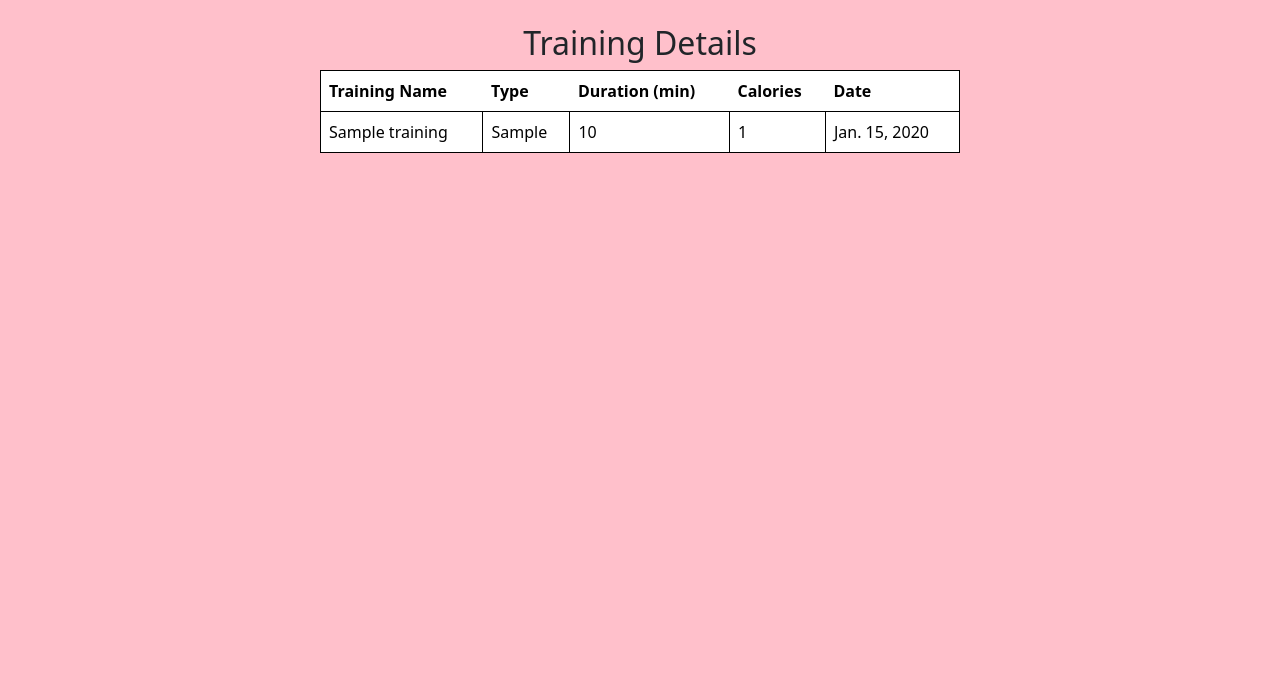
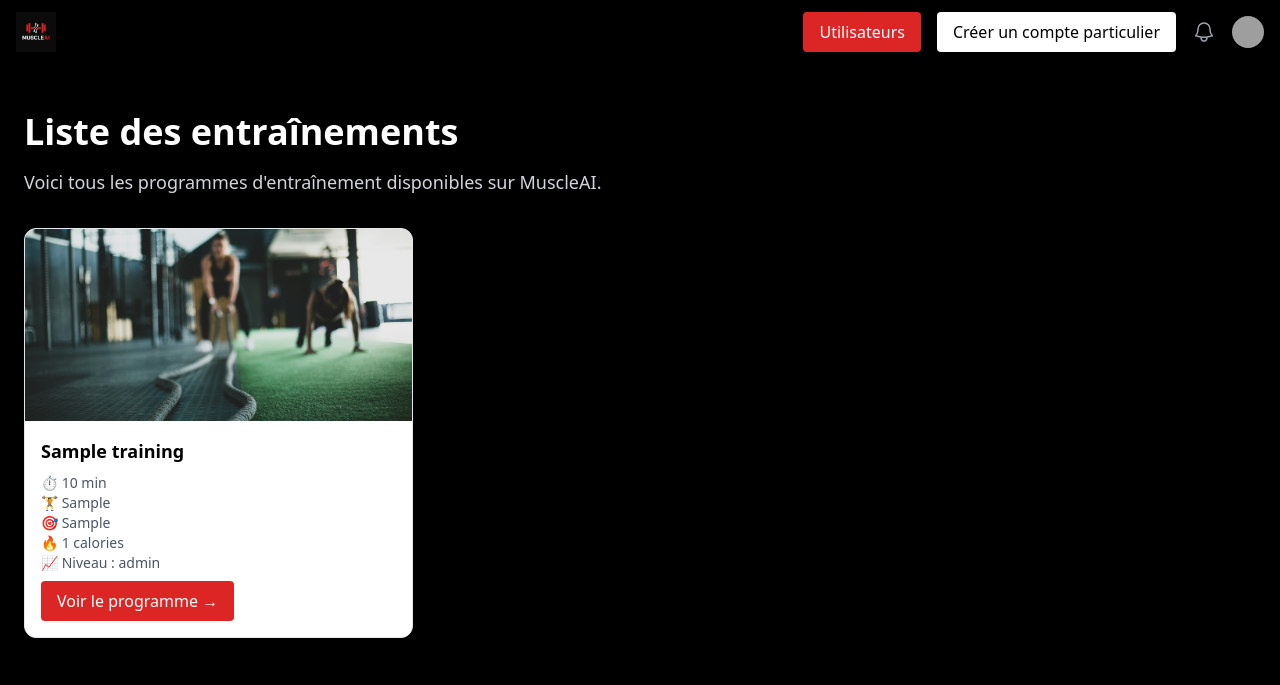
Before and after one commit to orianecorral/MuscleAI, a Django app: page /trainings in a window 1280 px wide. Shown: the top 685 px of the page. Run offline with Django 5.2, Linux system fonts and the light colour scheme; tables that the repository leaves empty hold one stand-in row (values such as "Sample post"); some libraries are stand-ins or nearby versions; grey boxes are pictures that could not be loaded.

Commit message:
ajout header

```diff
--- /dev/null
+++ b/myproject/myapp/templates/partials/header.html
@@ -0,0 +1,58 @@
+{% load static %}
+<nav class="bg-black shadow-lg">
+  <div class="max-w-7xl mx-auto px-4">
+    <div class="flex justify-between h-16 items-center">
+      <!-- Logo -->
+      <div class="flex-shrink-0">
+        <img
+          src="{% static 'assets/images/logo_muscleai.png' %}"
+          alt="MuscleAI Logo"
+          class="h-10 w-auto"
+        />
+      </div>
+
+      <!-- Navigation -->
+      <div class="hidden sm:flex items-center space-x-4">
+        <a
+          href="{% url 'profile_show' %}"
+          class="bg-red-600 text-white px-4 py-2 rounded hover:bg-red-700 transition"
+        >
+          Utilisateurs
+        </a>
+        <a
+          href="{% url 'profile_create' %}"
+          class="bg-white text-black px-4 py-2 rounded hover:bg-gray-200 transition"
+        >
+          Créer un compte particulier
+        </a>
+
+        <!-- Notifications -->
+        <button
+          type="button"
+          class="relative text-gray-400 hover:text-white"
+        >
+          <span class="sr-only">Voir les notifications</span>
+          <svg class="w-6 h-6" fill="none" viewBox="0 0 24 24" stroke="currentColor">
+            <path
+              stroke-linecap="round"
+              stroke-linejoin="round"
+              stroke-width="1.5"
+              d="M14.857 17.082a23.848 23.848 0 005.454-1.31A8.967 8.967 0 0118 9.75V9A6 6 0 006 9v.75a8.967 8.967 0 01-2.312 6.022 23.848 23.848 0 005.455 1.31m5.714 0a24.255 24.255 0 01-5.714 0m5.714 0a3 3 0 11-5.714 0"
+            />
+          </svg>
+        </button>
+
+        <!-- Avatar -->
+        <div class="relative">
+          <button type="button" class="flex rounded-full">
+            <img
+              class="h-8 w-8 rounded-full"
+              src="https://images.unsplash.com/photo-1472099645785-5658abf4ff4e"
+              alt="Avatar"
+            />
+          </button>
+        </div>
+      </div>
+    </div>
+  </div>
+</nav>
--- a/myproject/myapp/templates/trainings/training_show.html
+++ b/myproject/myapp/templates/trainings/training_show.html
@@ -1,53 +1,52 @@
 <!DOCTYPE html>
 <html lang="en">
+  <head>
+    <meta charset="UTF-8" />
+    <meta name="viewport" content="width=device-width, initial-scale=1.0" />
+    <title>Entraînements - MuscleAI</title>
+    <script src="https://cdn.tailwindcss.com"></script>
+  </head>
 
-<head>
-    <link href="https://cdn.jsdelivr.net/npm/bootstrap@5.3.2/dist/css/bootstrap.min.css" rel="stylesheet"
-        integrity="sha384-T3c6CoIi6uLrA9TneNEoa7RxnatzjcDSCmG1MXxSR1GAsXEV/Dwwykc2MPK8M2HN" crossorigin="anonymous">
-    <style>
-        table,
-        tr,
-        td {
-            border: 1px solid black;
-            border-collapse: collapse;
+  <body class="bg-black text-white font-sans">
+    {% load static %}
+    {% include 'partials/header.html' %}
 
-        }
-    </style>
-    <meta charset="UTF-8">
-    <title>Training</title>
-</head>
+    <!-- Main Content -->
+    <main class="container mx-auto px-6 py-12">
+      <h1 class="text-4xl font-bold text-white mb-4">Liste des entraînements</h1>
+      <p class="text-lg text-gray-300">
+        Voici tous les programmes d'entraînement disponibles sur MuscleAI.
+      </p>
 
-<body style="background-color:pink;">
-    <div class="w-50 m-auto">
-        <h2 class="text-center mt-4"> Training Details</h2>
-        <table class="table">
-            <thead>
-                <tr>
-                    <th>Training Name</th>
-                    <th>Type</th>
-                    <th>Duration (min)</th>
-                    <th>Calories</th>
-                    <th>Date</th>
-                </tr>
-            </thead>
-            <tbody>
-                {% for training in trainings %}
-                <tr>
-                    <td>{{ training.training_name }}</td>
-                    <td>{{ training.training_type }}</td>
-                    <td>{{ training.training_duration }}</td>
-                    <td>{{ training.training_calories }}</td>
-                    <td>{{ training.training_date }}</td>
-                </tr>
-                {% empty %}
-                <tr>
-                    <td colspan="5">Aucun training trouvé.</td>
-                </tr>
-                {% endfor %}
-            </tbody>
-        </table>
-
-    </div>
-</body>
-
+      <div class="grid grid-cols-1 sm:grid-cols-2 lg:grid-cols-3 gap-8 mt-8">
+        {% for item in training_data %}
+          {% with training=item.training image=item.image %}
+            <div class="bg-white rounded-xl overflow-hidden shadow-md hover:shadow-xl transition border border-gray-200 text-black">
+              <div class="h-48 bg-gray-300">
+                <img src="{% static image %}" alt="{{ training.training_name }}" class="w-full h-full object-cover" />
+              </div>
+              <div class="p-4 space-y-2">
+                <h3 class="text-lg font-semibold">{{ training.training_name }}</h3>
+                <div class="text-sm text-gray-600">
+                  <p>⏱ {{ training.training_duration }} min</p>
+                  <p>🏋️ {{ training.training_type }}</p>
+                  <p>🎯 {{ training.goal }}</p>
+                  <p>🔥 {{ training.training_calories }} calories</p>
+                  <p>📈 Niveau : {{ training.level }}</p>
+                </div>
+                <a
+                  href="{% url 'training_info' training.id %}"
+                  class="inline-block mt-3 px-4 py-2 bg-red-600 text-white rounded hover:bg-red-700 transition font-medium"
+                >
+                  Voir le programme →
+                </a>
+              </div>
+            </div>
+          {% endwith %}
+        {% empty %}
+          <p class="text-gray-400">Aucun programme d'entraînement disponible pour le moment.</p>
+        {% endfor %}
+      </div>
+    </main>
+  </body>
 </html>
--- a/myproject/myapp/views.py
+++ b/myproject/myapp/views.py
@@ -9,7 +9,6 @@ import random
 
 
 def homepage(request):
-    from .models import Training
     trainings = Training.objects.all()
 
     image_list = [f'assets/images/gym{i}.jpg' for i in range(1, 10)]  # gym1.jpg à gym9.jpg
@@ -93,9 +92,19 @@ def training_info(request, pk):
 
 
 def training_show(request):
-    context = {}
-    context ["trainings"] = Training.objects.all()
-    return render(request, 'trainings/training_show.html', context)
+    trainings = Training.objects.all()
+    image_list = [f'assets/images/gym{i}.jpg' for i in range(1, 10)]  # gym1.jpg à gym9.jpg
+    # Associer une image aléatoire à chaque training
+    training_data = [
+        {
+            'training': training,
+            'image': random.choice(image_list)
+        } for training in trainings
+    ]
+
+    return render(request, 'trainings/training_show.html', {
+        'training_data': training_data,
+    })
 
 def training_create_view(request):
     if request.method == "POST":
```
Also changed, not shown: myproject/myapp/templates/home.html (+2 -85 lines), myproject/myapp/templates/trainings/training_info.html (+38 -18 lines).
